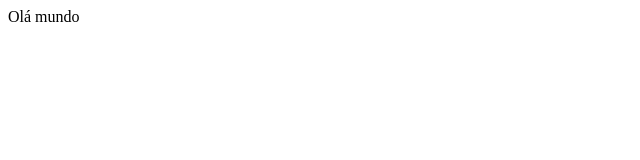
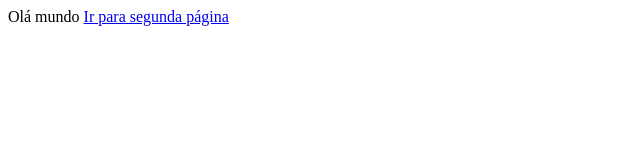
Before and after one commit to heiderlopes/projeto-demo-ale, a plain HTML site: page index.html in a window 1280 px wide. Shown: the whole page, without its empty margins (0-640 px from the left). Drawn offline with Linux system fonts and the light colour scheme.

Commit message:
Criacao da segunda pagina

```diff
--- a/index.html
+++ b/index.html
@@ -2,6 +2,7 @@
 
 <body>
     Olá mundo
+    <a href="./segunda.html">Ir para segunda página</a>
 </body>
 
 </html>
```
Also changed, not shown: segunda.html (added, +7 -0 lines).
